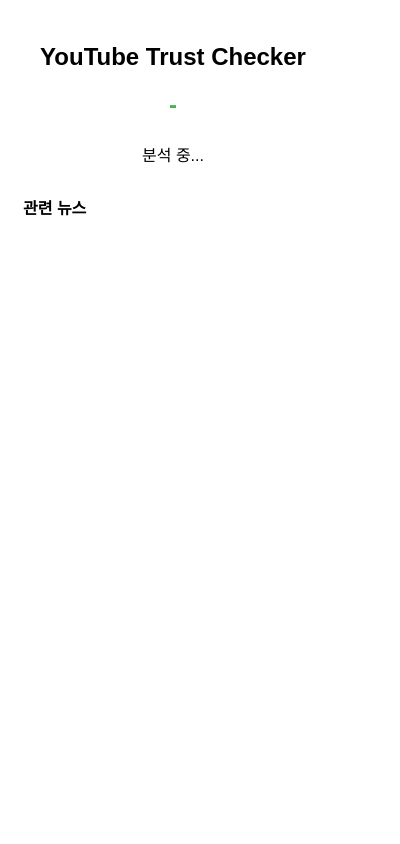
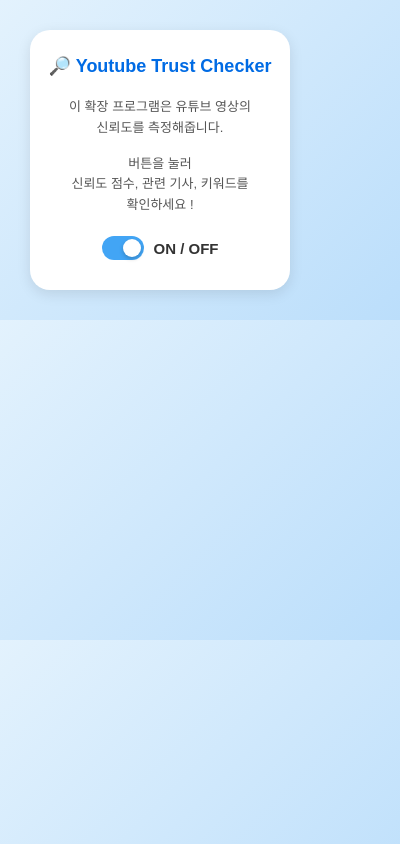
Before and after one commit to hootbee/youtube-fake-news-detector, a browser extension: page chrome-extension/src/popup/index.html in a window 400 px wide. Drawn offline with Linux system fonts and the light colour scheme; a web font is replaced by a local one.

Commit message:
popup edit

```diff
--- a/chrome-extension/src/popup/index.html
+++ b/chrome-extension/src/popup/index.html
@@ -1,62 +1,25 @@
 <!DOCTYPE html>
-<html lang="en">
+<html lang="ko">
 <head>
   <meta charset="UTF-8" />
   <meta name="viewport" content="width=device-width, initial-scale=1.0" />
-    <title>YouTube Trust Checker</title>
-    <style>
-      body {
-        width: 300px;
-        padding: 15px;
-        font-family: Arial, sans-serif;
-      }
-      .header {
-        text-align: center;
-        margin-bottom: 15px;
-      }
-      .trust-score {
-        font-size: 24px;
-        font-weight: bold;
-        color: #4caf50;
-      }
-      .trust-label {
-        margin: 10px 0;
-        padding: 8px;
-        border-radius: 5px;
-        text-align: center;
-      }
-      .trust-label.real {
-        background-color: #dff0d8;
-        color: #3c763d;
-      }
-      .trust-label.fake {
-        background-color: #f2dede;
-        color: #a94442;
-      }
-      .articles-list {
-        margin-top: 15px;
-      }
-      .article-item {
-        margin: 5px 0;
-        padding: 8px;
-        border: 1px solid #ddd;
-        border-radius: 4px;
-      }
-    </style>
+  <title>Youtube Trust Checker</title>
+  <link rel="stylesheet" href="../popup/popup.css" />
 </head>
 <body>
-    <div class="header">
-      <h2>YouTube Trust Checker</h2>
-      <div class="trust-score">-</div>
+  <div class="container">
+    <h1>🔎 Youtube Trust Checker</h1>
+    <p>이 확장 프로그램은 유튜브 영상의<br>신뢰도를 측정해줍니다.</p>
+    <p> 버튼을 눌러<br>신뢰도 점수, 관련 기사, 키워드를<br>확인하세요 !</p>
+    <div class="switch-container">
+      <label class="switch">
+        <input type="checkbox" id="toggle-switch" />
+        <span class="slider round"></span>
+      </label>
+      <span class="switch-label">ON / OFF</span>
+    </div>
   </div>
 
-    <div class="trust-label">분석 중...</div>
-
-    <div class="articles-list">
-      <h4>관련 뉴스</h4>
-      <div id="articles-container"></div>
-    </div>
-
-    <script src="popup.js"></script>
+  <script src="../popup/popup.js"></script>
 </body>
 </html>
--- /dev/null
+++ b/chrome-extension/src/popup/popup.css
@@ -0,0 +1,111 @@
+body {
+  font-family: "DungGeunMo", sans-serif;
+  background: linear-gradient(135deg, #e3f2fd, #bbdefb);
+  margin: 20px 20px;
+  width: 280px;
+  height: 280px;
+  box-sizing: border-box;
+  display: flex;
+  justify-content: center;
+  align-items: center;
+}
+
+.container {
+  background-color: white;
+  border-radius: 20px;
+  box-shadow: 0 4px 14px rgba(0, 0, 0, 0.1);
+  height: 260px;
+  width: 260px;
+  padding: 13px 18px;
+  text-align: center;
+  box-sizing: border-box;
+}
+
+h1 {
+  font-size: 18px;
+  color: #006be4;
+  margin-bottom: 20px;
+  display: flex;
+  justify-content: center;
+  align-items: center;
+}
+
+p {
+  font-family: "Jal_Haru", sans-serif;
+  font-size: 13px;
+  line-height: 1.6;
+  margin: 15px 0;
+  color: #555;
+}
+
+.switch-container {
+  display: flex;
+  align-items: center;
+  justify-content: center;
+  margin-top: 20px;
+  margin-bottom: 10px;
+}
+
+.switch-label {
+  margin-left: 10px;
+  font-size: 15px;
+  font-weight: 600;
+  color: #333;
+}
+
+.switch {
+  position: relative;
+  display: inline-block;
+  width: 42px;
+  height: 24px;
+}
+
+.switch input {
+  opacity: 0;
+  width: 0;
+  height: 0;
+}
+
+.slider {
+  position: absolute;
+  cursor: pointer;
+  top: 0; left: 0; right: 0; bottom: 0;
+  background-color: #cfd8dc;
+  transition: 0.3s;
+  border-radius: 24px;
+}
+
+.slider:before {
+  position: absolute;
+  content: "";
+  height: 18px;
+  width: 18px;
+  left: 3px;
+  bottom: 3px;
+  background-color: white;
+  transition: 0.3s;
+  border-radius: 50%;
+  box-shadow: 0 2px 4px rgba(0,0,0,0.2);
+}
+
+input:checked + .slider {
+  background-color: #42a5f5;
+}
+
+input:checked + .slider:before {
+  transform: translateX(18px);
+}
+
+@font-face {
+     font-family: 'DungGeunMo';
+     src: url('https://fastly.jsdelivr.net/gh/projectnoonnu/noonfonts_six@1.2/DungGeunMo.woff') format('woff');
+     font-weight: normal;
+     font-style: normal;
+}
+
+@font-face {
+  font-family: 'Jal_Haru';
+  src: url('https://fastly.jsdelivr.net/gh/projectnoonnu/noonfonts_20-10-21@1.0/Jal_Haru.woff') format('woff');
+  font-weight: normal;
+  font-style: normal;
+}
--- a/chrome-extension/src/popup/popup.js
+++ b/chrome-extension/src/popup/popup.js
@@ -1,32 +1,19 @@
-// 백그라운드와 통신
-chrome.runtime.onMessage.addListener((message) => {
-  if (message.action === "UPDATE_UI") {
-    updateUI(message.data);
-  }
+document.addEventListener("DOMContentLoaded", () => {
+  const toggleSwitch = document.getElementById("toggle-switch");
+
+  chrome.storage.sync.get("extensionEnabled", (data) => {
+    const isEnabled = data.extensionEnabled ?? true;
+    toggleSwitch.checked = isEnabled;
+  });
+
+  toggleSwitch.addEventListener("change", async () => {
+    const isEnabled = toggleSwitch.checked;
+    chrome.storage.sync.set({ extensionEnabled: isEnabled });
+
+    const [tab] = await chrome.tabs.query({ active: true, currentWindow: true });
+    chrome.tabs.sendMessage(tab.id, {
+      type: "TOGGLE_BUTTONS",
+      show: isEnabled,
+    });
+  });
 });
-
-function updateUI(data) {
-  document.querySelector(".trust-score").textContent = `${Math.round(
-    data.confidence * 100
-  )}%`;
-
-  const label = document.querySelector(".trust-label");
-  label.className = `trust-label ${data.label.toLowerCase()}`;
-  label.textContent =
-    data.label === "REAL" ? "신뢰할 수 있는 콘텐츠" : "의심스러운 콘텐츠";
-
-  const articlesContainer = document.getElementById("articles-container");
-  articlesContainer.innerHTML = data.relatedArticles
-    .map(
-      (article) => `
-      <div class="article-item">
-        <a href="${article.url}" target="_blank">${article.title}</a>
-        <div class="source">${article.source}</div>
-      </div>
-    `
-    )
-    .join("");
-}
-
-// 초기 데이터 요청
-chrome.runtime.sendMessage({ action: "GET_ANALYSIS" });
```
Also changed, not shown: chrome-extension/src/content/content.js (+21 -0 lines). Lines whose indentation alone changed are shown as unchanged.
